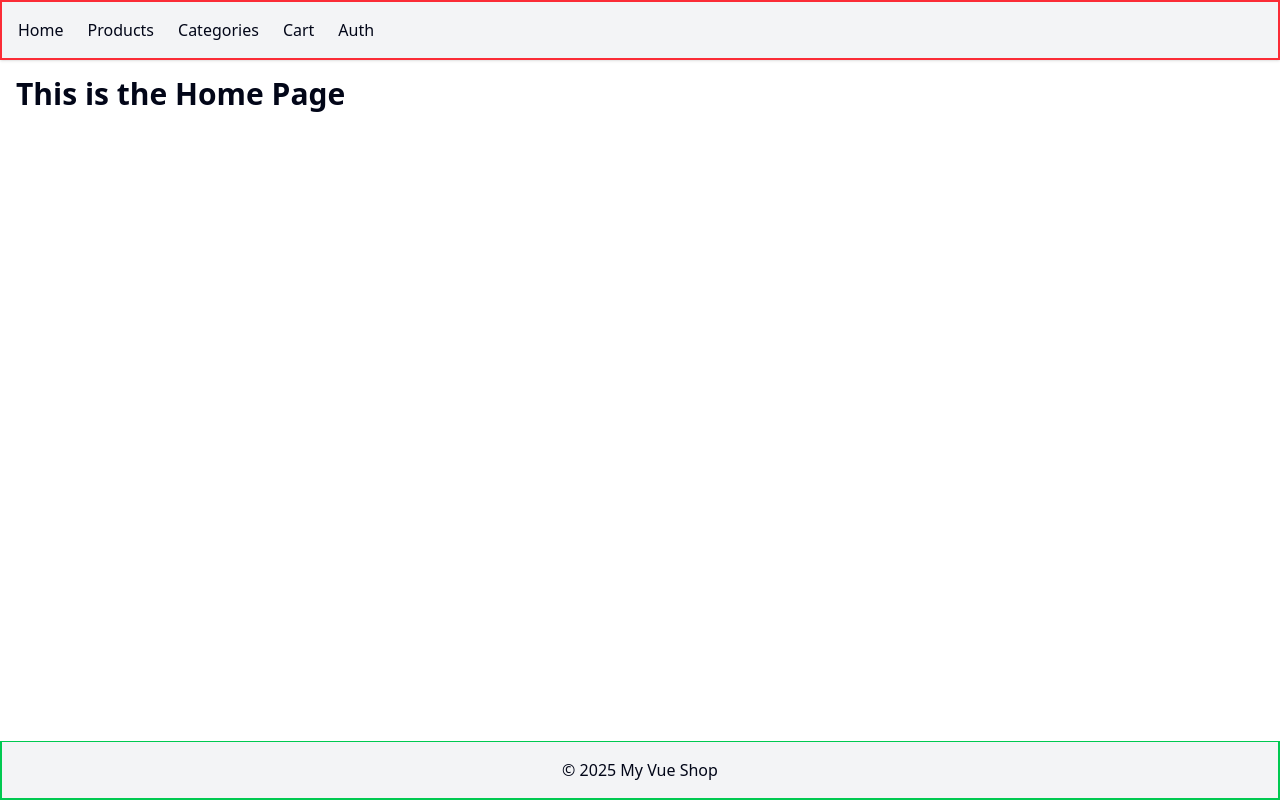
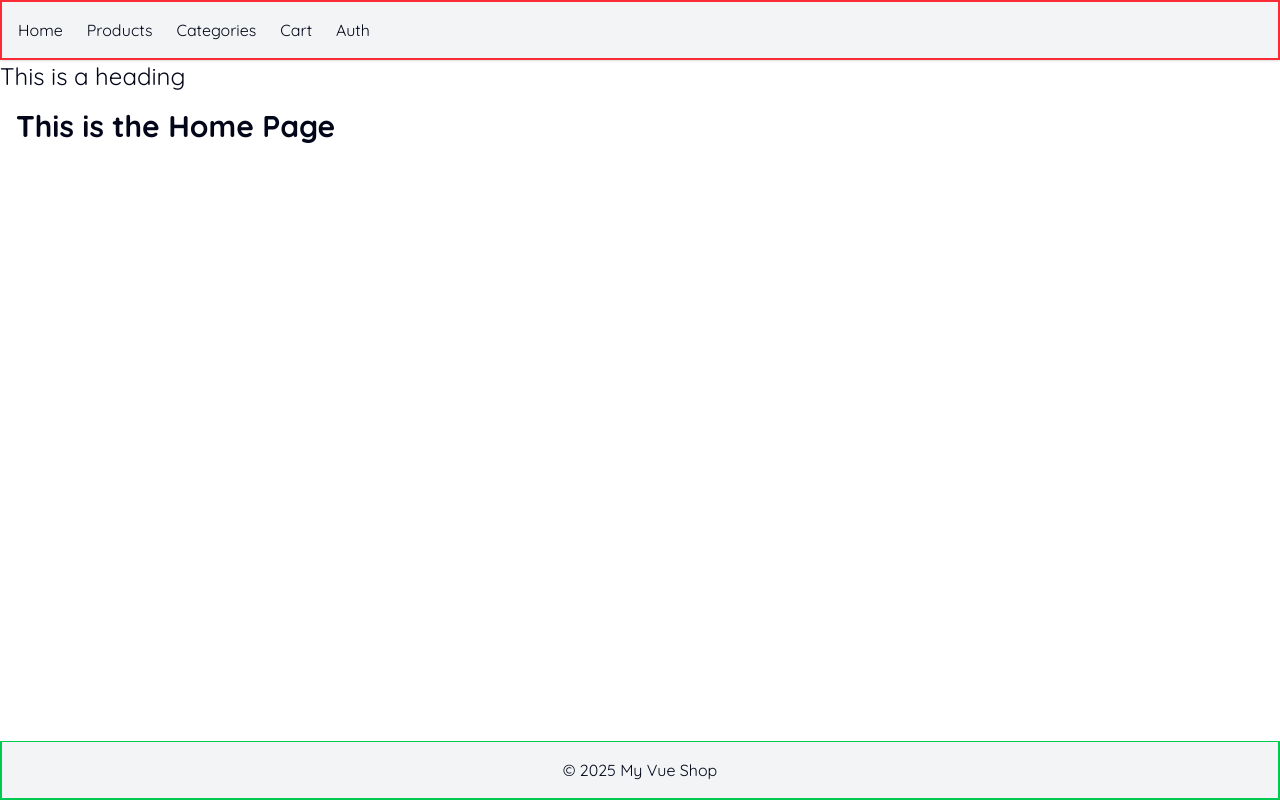
Before and after one commit to rubayetseason/learning-vue-with-ecommerce, a Vue app: page / in a window 1280 px wide. Built offline with nearby package versions, Linux system fonts and the light colour scheme.

Commit message:
optimized font

```diff
--- a/index.html
+++ b/index.html
@@ -1,13 +1,19 @@
 <!doctype html>
 <html lang="en">
+
 <head>
   <meta charset="UTF-8" />
   <link rel="icon" type="image/svg+xml" href="/vite.svg" />
+  <link rel="preconnect" href="https://fonts.googleapis.com">
+  <link rel="preconnect" href="https://fonts.gstatic.com" crossorigin>
+  <link href="https://fonts.googleapis.com/css2?family=Quicksand:wght@300..700&display=swap" rel="stylesheet">
   <meta name="viewport" content="width=device-width, initial-scale=1.0" />
   <title>Vite + Vue + TS</title>
 </head>
+
 <body>
   <div id="app"></div>
   <script type="module" src="/src/main.ts"></script>
 </body>
+
 </html>
--- a/src/index.css
+++ b/src/index.css
@@ -43,6 +43,7 @@
 }
 
 :root {
+  --font-sans: 'Quicksand', sans-serif;
   --background: oklch(1 0 0);
   --foreground: oklch(0.129 0.042 264.695);
   --card: oklch(1 0 0);
@@ -79,6 +80,7 @@
 }
 
 .dark {
+  --font-sans: 'Quicksand', sans-serif;
   --background: oklch(0.129 0.042 264.695);
   --foreground: oklch(0.984 0.003 247.858);
   --card: oklch(0.129 0.042 264.695);
@@ -117,7 +119,9 @@
   * {
     @apply border-border outline-ring/50;
   }
+
   body {
+    font-family: var(--font-sans);
     @apply bg-background text-foreground;
   }
 }
--- a/src/pages/HomePage.vue
+++ b/src/pages/HomePage.vue
@@ -1,3 +1,4 @@
 <template>
+  <h1 class="text-2xl font-sans">This is a heading</h1>
   <h1 class="text-3xl font-bold p-4">This is the Home Page</h1>
 </template>
```
Lines whose indentation alone changed are shown as unchanged.
